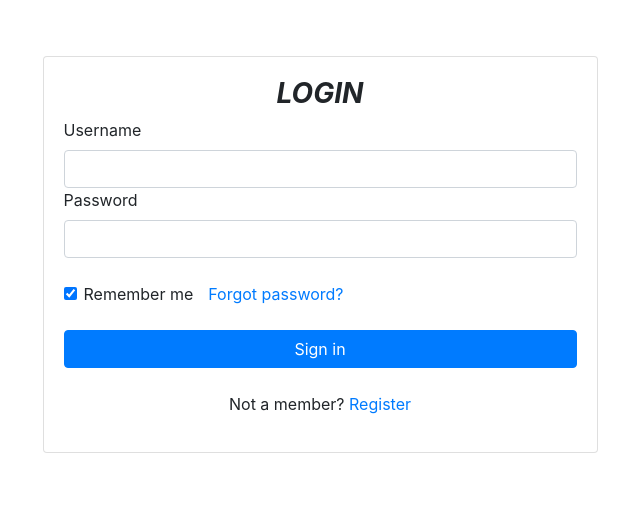
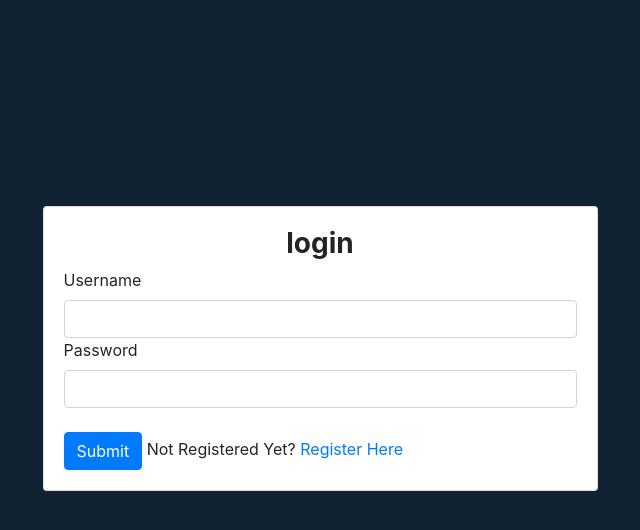
Before and after one commit to TechGeno/Reshipi, a Django app: page /users/login in a window 1280 px wide. Shown: the top 530 px of the page, without its empty margins (320-960 px from the left). Run offline with Django 3.2, Linux system fonts and the light colour scheme; some libraries are stand-ins or nearby versions.

Commit message:
done with frontend for creation,editing,login,reg and profile view

```diff
--- a/users/templates/users/createprofile.html
+++ b/users/templates/users/createprofile.html
@@ -6,6 +6,7 @@
     <link rel="stylesheet" href="https://maxcdn.bootstrapcdn.com/bootstrap/4.0.0/css/bootstrap.min.css" integrity="sha384-Gn5384xqQ1aoWXA+058RXPxPg6fy4IWvTNh0E263XmFcJlSAwiGgFAW/dAiS6JXm" crossorigin="anonymous">
     {% load static %}
     <link rel="stylesheet" href="{% static 'users/css/registration.css' %}">
+    <link rel="stylesheet" href="{% static 'users/css/main.css' %}">
 </head>
 <body>
 <div class="container">
--- a/users/templates/users/login.html
+++ b/users/templates/users/login.html
@@ -6,37 +6,22 @@
     <link rel="stylesheet" href="https://maxcdn.bootstrapcdn.com/bootstrap/4.0.0/css/bootstrap.min.css" integrity="sha384-Gn5384xqQ1aoWXA+058RXPxPg6fy4IWvTNh0E263XmFcJlSAwiGgFAW/dAiS6JXm" crossorigin="anonymous">
     {% load static %}
     <link rel="stylesheet" href="{% static 'users/css/registration.css' %}">
+    <link rel="stylesheet" href="{% static 'users/css/main.css' %}">
 </head>
 <body>
-<div class="container">
+<div class="container" style="padding-top: 150px;">
     <form method="post" novalidate>
         {%csrf_token%}
-        <div class="card">
+        <div class="card"">
             <div class="card-body">
-                <h3 class="font-weight-bold font-italic">LOGIN</h3>
+                <h3 style="font-weight: bold ;">login</h3>
                 {% include 'home/form.html' with form=form %}
                 <br>
-                <div class="row mb-4">
-                    <div class="col d-flex justify-content-center">
-                      <!-- Checkbox -->
-                      <div class="form-check">
-                        <input class="form-check-input" type="checkbox" value="" id="form2Example31" checked />
-                        <label class="form-check-label" for="form2Example31"> Remember me </label>
-                      </div>
-                      <div class="col">
-                        <!-- Simple link -->
-                        <a href="#!">Forgot password?</a>
-                      </div>
-                    </div>
-                </div>
-                <button type="button" class="btn btn-primary btn-block mb-4">Sign in</button>
-                <div class="text-center">
-                    <p>Not a member? <a href="{% url 'register' %}">Register</a></p>
-                </div>
+                <button type="submit" class="btn btn-primary">Submit</button>
+                    Not Registered Yet?
+                <a href="{% url 'register' %}">Register Here</a>
             </div>
           </div>
-
-         <!-- Submit button -->
     </form>
 </div>
 </body>
```
Also changed, not shown: users/templates/users/registration.html (+5 -11 lines), users/templates/users/viewprofile.html (+3 -25 lines).
